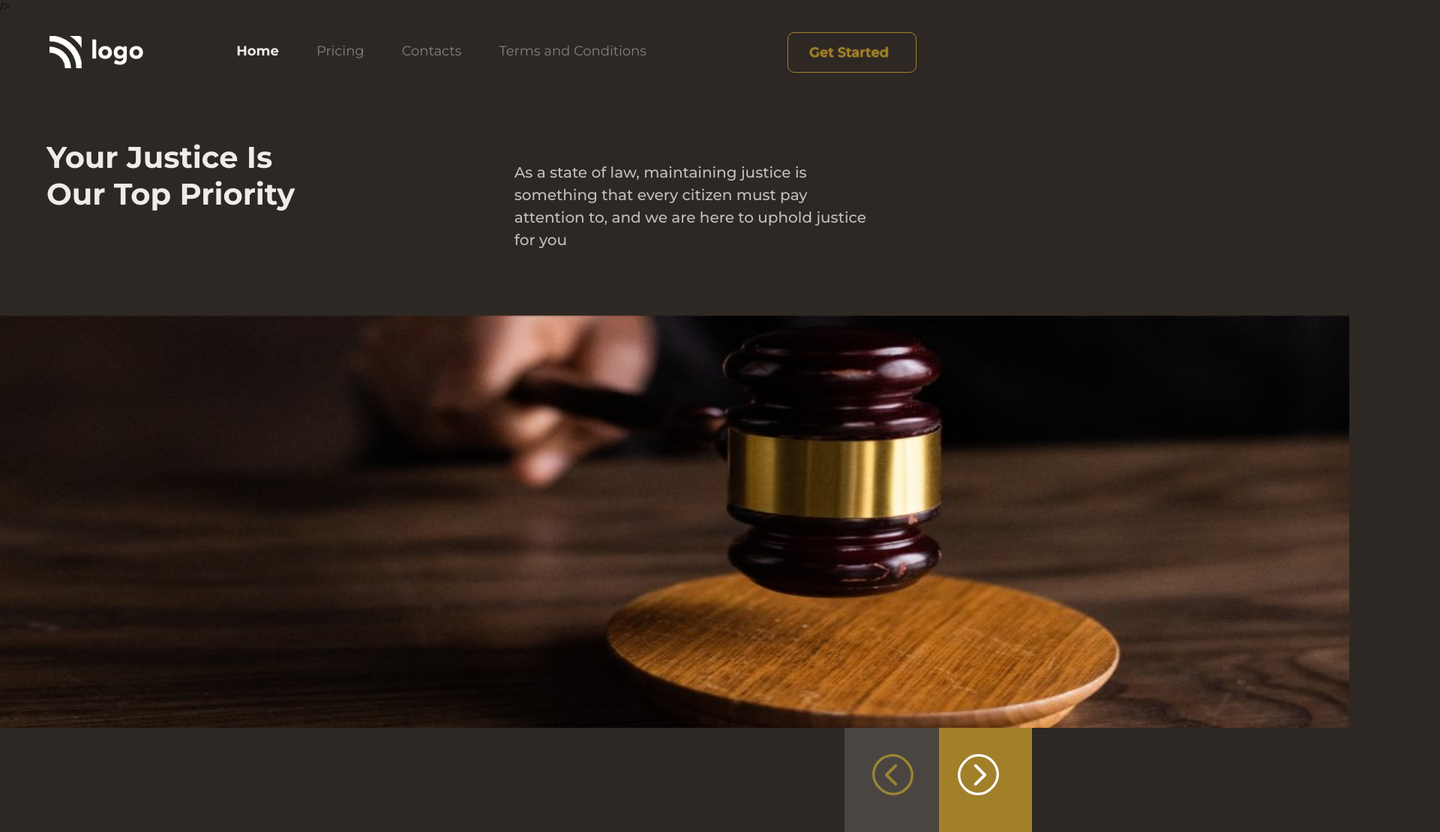
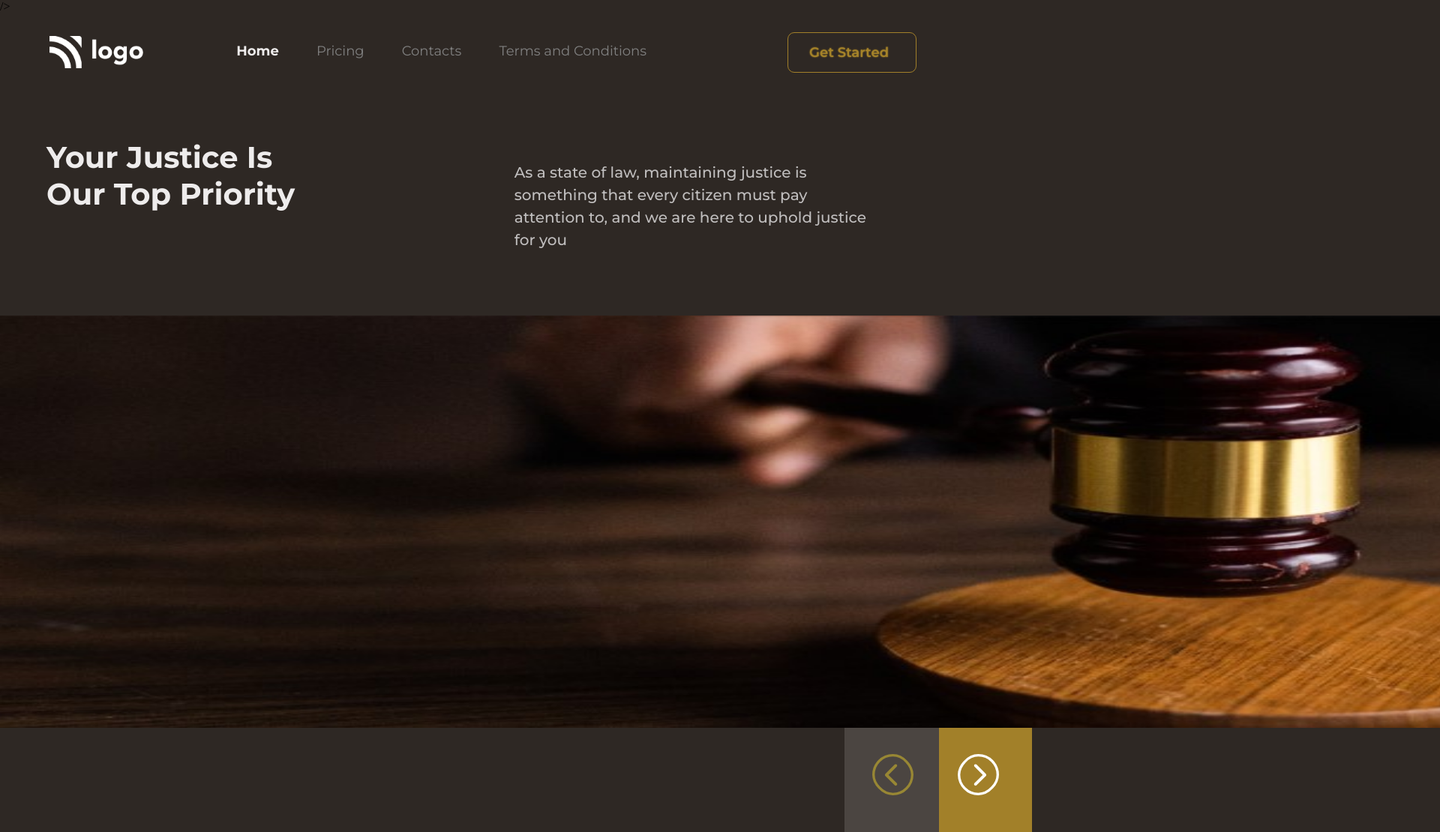
Before and after one commit to shubhlabh123/Project-3-Court-Justice, a plain HTML site: page index.html in a window 1280 px wide. Shown: the top 1110 px of the page at 75% size, 1920 px wide, since content can reach past the window. Drawn offline with Linux system fonts and the light colour scheme; a web font is replaced by a local one.

Commit message:
Update style.css

```diff
--- a/style.css
+++ b/style.css
@@ -95,7 +95,7 @@ body {
 }
 .body img {
   height: 550px;
-  width: 225vh;
+  width: 325vh;
   margin-left: -63px;
 }
 .btm-image {
```
